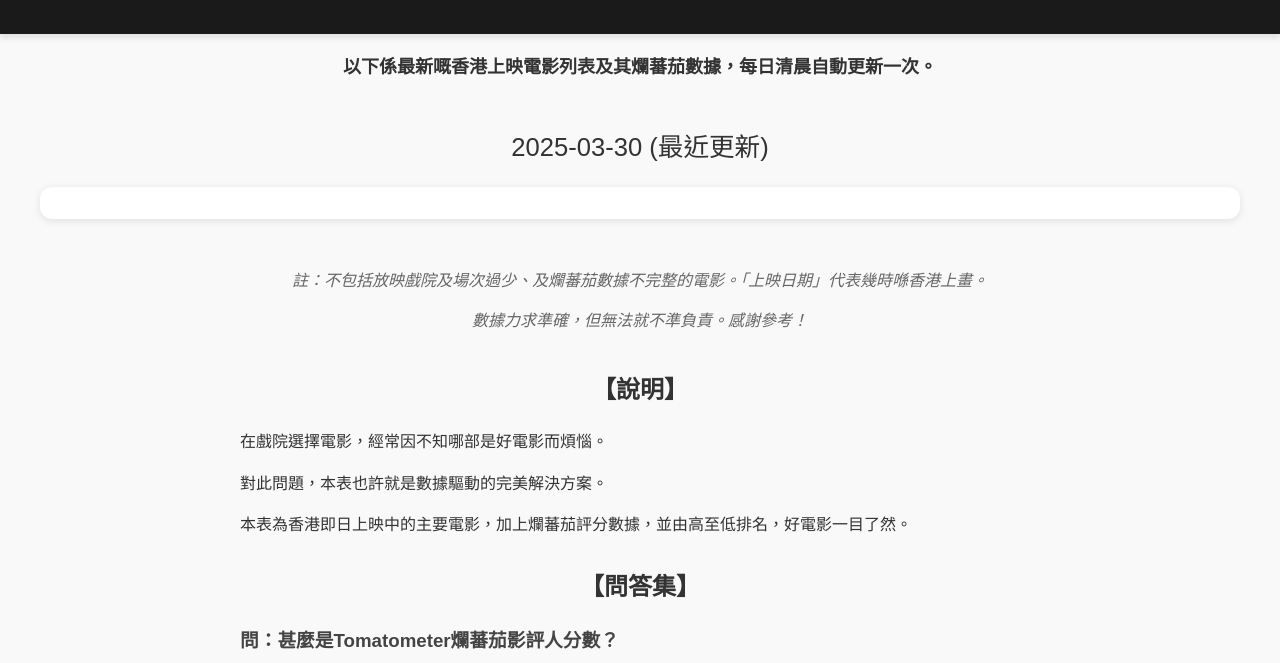
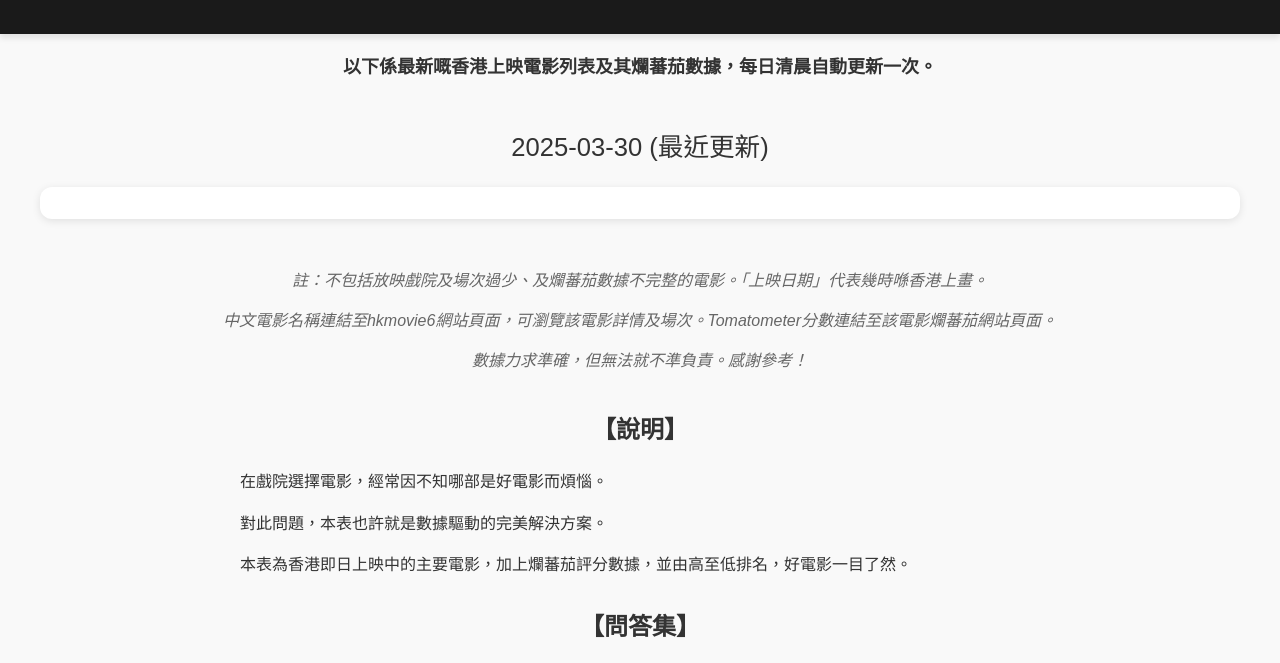
Before and after one commit to sparktsang/HKshowingpublic, a plain HTML site: page index.html in a window 1280 px wide. Shown: the part 119-782 px from the top of the page. Drawn offline with Linux system fonts and the light colour scheme; no server answers.

Commit message:
Update index.html

```diff
--- a/index.html
+++ b/index.html
@@ -163,6 +163,7 @@
 
     </script>
     <p class="note">註：不包括放映戲院及場次過少、及爛蕃茄數據不完整的電影。「上映日期」代表幾時喺香港上畫。</p>
+    <p class="note">中文電影名稱連結至hkmovie6網站頁面，可瀏覽該電影詳情及場次。Tomatometer分數連結至該電影爛蕃茄網站頁面。</p>
     <p class="note">數據力求準確，但無法就不準負責。感謝參考！</p>
 
     <div class="content">
```
